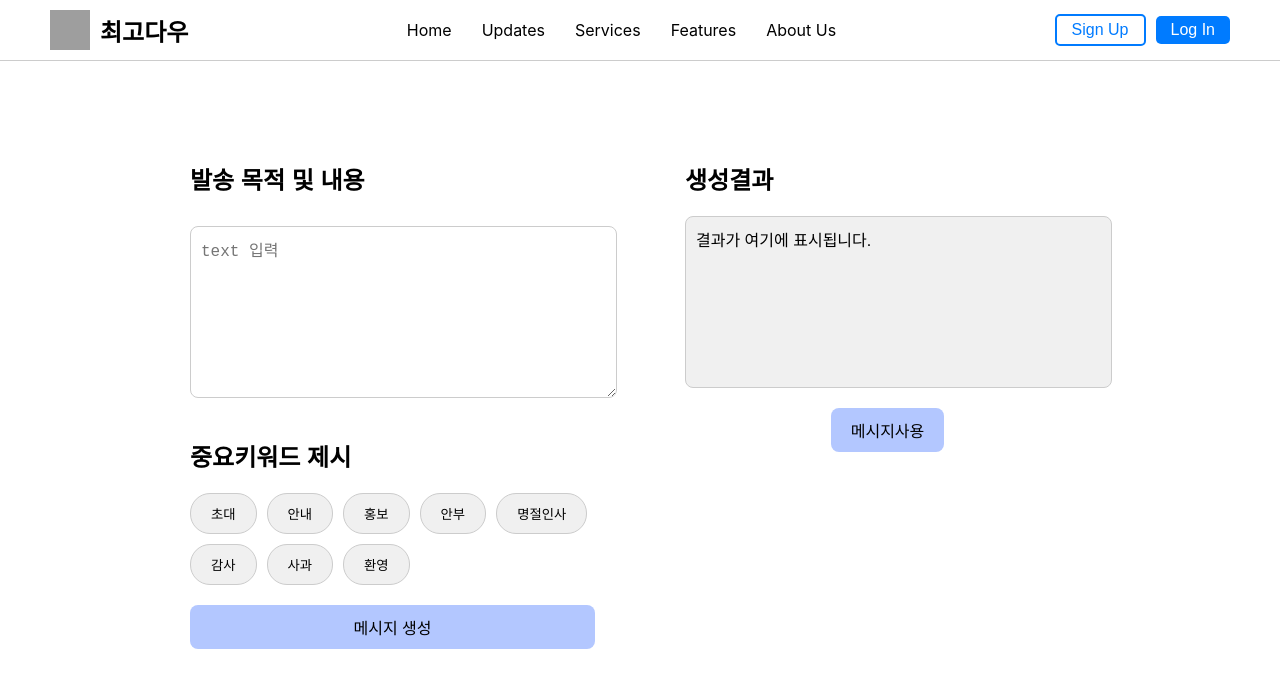
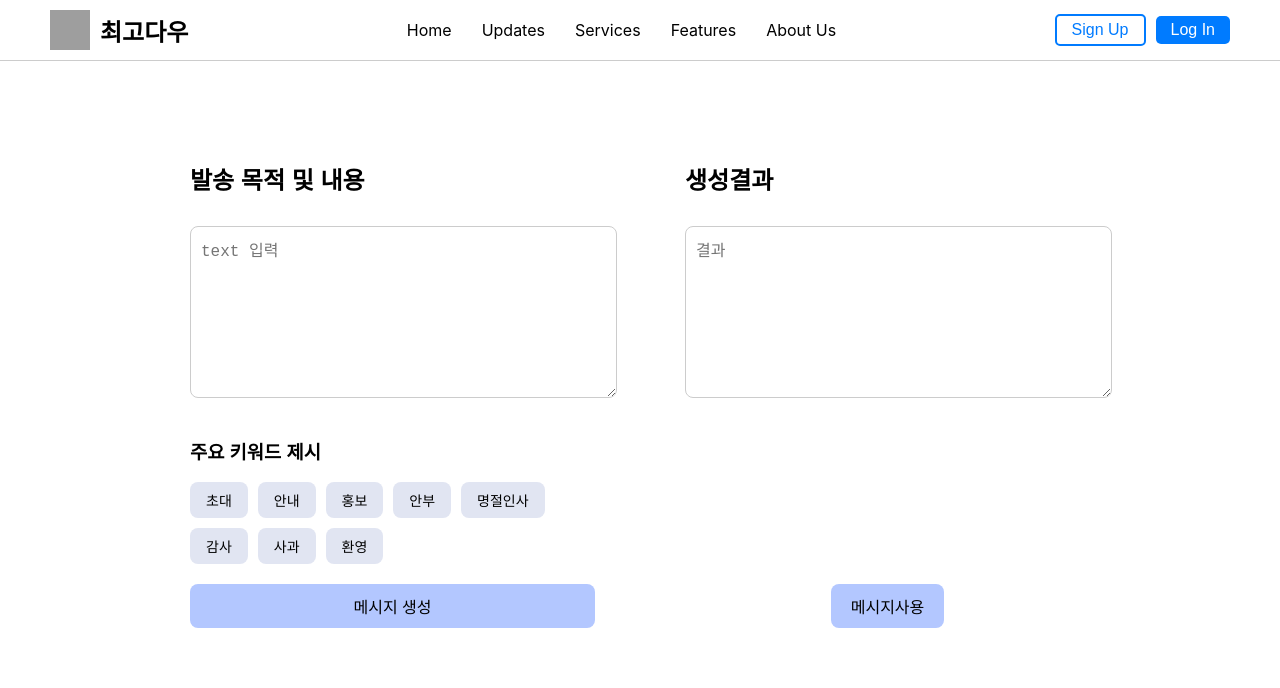
Before and after one commit to mk011011/PicMessage-frontend, a React (Create React App) app: page /message-generation in a window 1280 px wide. Shown: the top 688 px of the page. Built offline with nearby package versions, Linux system fonts and the light colour scheme; grey boxes are pictures that could not be loaded.

Commit message:
FEAT: 메세지 생성 화면구성 및 정보 전달

```diff
--- a/src/pages/MainPage.js
+++ b/src/pages/MainPage.js
@@ -1,11 +1,12 @@
-//메인 페이지
 import React from 'react';
 import ContactList from '../components/ContactList';
-import { useNavigate } from 'react-router-dom';
+import { useNavigate, useLocation } from 'react-router-dom'; // useLocation 추가
 import logo from '../assets/images/logo.png'; // 로고 이미지를 불러옵니다.
 
 const MainPage = () => {
   const navigate = useNavigate();
+  const location = useLocation(); // 메시지를 받을 위치 훅
+  const messageFromState = location.state?.message || ''; // 전달된 메시지 없을 경우 기본값 설정
 
   return (
     <div style={styles.container}>
@@ -21,15 +22,30 @@ const MainPage = () => {
         {/* 문자 자동생성 섹션 */}
         <div style={styles.section}>
           <label style={styles.label}>메시지</label>
-                    <textarea style={styles.textArea} placeholder="메시지를 입력하세요"></textarea>
-                    <button style={styles.button} onClick={() => navigate('/message-generation')}>문자 자동생성</button>
+          <textarea
+            style={styles.textArea}
+            placeholder="메시지를 입력하세요"
+            value={messageFromState} // 전달된 메시지를 표시
+            readOnly
+          ></textarea>
+          <button
+            style={styles.button}
+            onClick={() => navigate('/message-generation')}
+          >
+            문자 자동생성
+          </button>
         </div>
 
         {/* 이미지 자동생성 섹션 */}
         <div style={styles.section}>
           <label style={styles.label}>이미지</label>
           <div style={styles.imageBox}>이미지가 여기에 표시됩니다.</div>
-                    <button style={styles.button} onClick={() => navigate('/image-generation')}>이미지 자동생성</button>
+          <button
+            style={styles.button}
+            onClick={() => navigate('/image-generation')}
+          >
+            이미지 자동생성
+          </button>
         </div>
       </div>
 
@@ -39,21 +55,19 @@ const MainPage = () => {
       {/* 하단부: 챗봇 사용하기, 전송하기 버튼 */}
       <div style={styles.container}>
         {/* "챗봇 사용하기" 버튼 */}
-                <button style={styles.chatbotButton} onClick={() => navigate('/chatbot')}>챗봇 사용하기</button>
+        <button style={styles.chatbotButton} onClick={() => navigate('/chatbot')}>
+          챗봇 사용하기
+        </button>
 
         {/* "전송하기" 버튼 */}
         <button style={styles.sendButton}>전송하기</button>
       </div>
-
-            {/* <div style={styles.bottomSection}>
-        <button  onClick={() => navigate('/chatbot')}>챗봇 사용하기</button>
-        <button>전송하기</button>
-      </div> */}
     </div>
   );
 };
 
 const styles = {
+  // 기존 스타일 정의
   container: {
     padding: '40px 20px',
     display: 'flex',
@@ -92,11 +106,11 @@ const styles = {
     backgroundColor: '#0086BF',
     color: 'white',
     border: 'none',
-        padding: '15px 30px', // 버튼을 더 크게
-        fontSize: '18px', // 버튼 글자 크기를 더 크게
-        borderRadius: '8px', // 둥근 버튼
+    padding: '15px 30px',
+    fontSize: '18px',
+    borderRadius: '8px',
     cursor: 'pointer',
-        marginTop: '20px', // 간격을 좀 더 줌
+    marginTop: '20px',
     width: '100%',
   },
   label: {
@@ -129,30 +143,23 @@ const styles = {
     marginBottom: '10px',
     boxSizing: 'border-box',
   },
-    // bottomSection: {
-    //     display: 'flex',
-    //     justifyContent: 'center',
-    //     gap: '20px',
-    //     marginTop: '200px', // 더 아래로 이동
-    //     width: '100%',
-    // },
   chatbotButton: {
-        backgroundColor: '#76C7A3', // 녹색 배경
+    backgroundColor: '#76C7A3',
     color: 'white',
     border: 'none',
-        padding: '20px 40px', // 더 큰 버튼
-        fontSize: '20px', // 더 큰 글자 크기
-        borderRadius: '10px', // 둥근 버튼
+    padding: '20px 40px',
+    fontSize: '20px',
+    borderRadius: '10px',
     cursor: 'pointer',
     marginTop: '20px',
   },
   sendButton: {
-        backgroundColor: '#007BFF', // 파란색 배경
+    backgroundColor: '#007BFF',
     color: 'white',
     border: 'none',
-        padding: '15px 30px', // 중간 크기 버튼
-        fontSize: '16px', // 글자 크기
-        borderRadius: '8px', // 둥근 버튼
+    padding: '15px 30px',
+    fontSize: '16px',
+    borderRadius: '8px',
     cursor: 'pointer',
     marginTop: '20px',
   },
--- a/src/pages/MessageGeneration.js
+++ b/src/pages/MessageGeneration.js
@@ -1,20 +1,40 @@
 import React, { useState } from 'react';
+import { useNavigate } from 'react-router-dom';
 
+// 메시지 생성 페이지 컴포넌트
 const MessageGenerationPage = () => {
   const [inputText, setInputText] = useState('');
   const [generatedMessage, setGeneratedMessage] = useState('');
+  const [selectedKeywords, setSelectedKeywords] = useState([]); // 선택된 키워드 상태 추가
+
+  const navigate = useNavigate();
+
+  const keywords = ['초대', '안내', '홍보', '안부', '명절인사', '감사', '사과', '환영'];
 
   const handleInputChange = (e) => {
     setInputText(e.target.value);
   };
 
   const handleGenerateMessage = () => {
-    // 메시지 생성 로직
-    setGeneratedMessage(`Generated message for: ${inputText}`);
+    setGeneratedMessage(inputText);
   };
 
   const handleUseMessage = () => {
-    alert('Using the generated message: ' + generatedMessage);
+    if (selectedKeywords.length > 0) {
+      // 선택된 키워드를 알림창에 표시
+      alert(`선택된 키워드: ${selectedKeywords.join(', ')}`);
+    } else {
+      alert('선택된 키워드가 없습니다.');
+    }
+    navigate('/', { state: { message: generatedMessage } });
+  };
+
+  const toggleKeywordSelection = (keyword) => {
+    setSelectedKeywords((prevSelected) =>
+      prevSelected.includes(keyword)
+        ? prevSelected.filter((k) => k !== keyword) // 이미 선택된 키워드이면 제거
+        : [...prevSelected, keyword] // 선택되지 않은 키워드이면 추가
+    );
   };
 
   return (
@@ -29,16 +49,27 @@ const MessageGenerationPage = () => {
             onChange={handleInputChange}
             style={styles.textArea}
           />
-          <div style={styles.keywordsSection}>
-            <h2>중요키워드 제시</h2>
-            <div style={styles.keywords}>
-              {['초대', '안내', '홍보', '안부', '명절인사', '감사', '사과', '환영'].map((keyword) => (
-                <button key={keyword} style={styles.keywordButton}>
+
+          {/* 주요 키워드를 버튼으로 제공하는 영역 */}
+          <div style={styles.keywordContainer}>
+            <h3>주요 키워드 제시</h3>
+            <div style={styles.keywordButtons}>
+              {keywords.map((keyword) => (
+                <button
+                  key={keyword}
+                  onClick={() => toggleKeywordSelection(keyword)}
+                  style={{
+                    ...styles.keywordButton,
+                    backgroundColor: selectedKeywords.includes(keyword) ? '#b3c7ff' : '#e1e5f2', // 선택 시 색상 변화
+                  }}
+                >
                   {keyword}
                 </button>
               ))}
             </div>
           </div>
+
+          {/* 메시지 생성 버튼 */}
           <button onClick={handleGenerateMessage} style={styles.generateButton}>
             메시지 생성
           </button>
@@ -47,9 +78,13 @@ const MessageGenerationPage = () => {
         {/* 오른쪽 섹션: 생성 결과 */}
         <div style={styles.column}>
           <h2>생성결과</h2>
-          <div style={styles.resultBox}>
-            {generatedMessage ? generatedMessage : '결과가 여기에 표시됩니다.'}
-          </div>
+          <textarea
+            style={styles.textArea}
+            placeholder="결과"
+            value={generatedMessage}
+            readOnly
+          />
+          {/* 메시지 사용 버튼 */}
           <button onClick={handleUseMessage} style={styles.useButton}>
             메시지사용
           </button>
@@ -59,6 +94,7 @@ const MessageGenerationPage = () => {
   );
 };
 
+// 스타일 객체 정의
 const styles = {
   container: {
     display: 'flex',
@@ -88,30 +124,21 @@ const styles = {
     border: '1px solid #ccc',
     fontSize: '16px',
   },
-  resultBox: {
-    width: '100%',
-    height: '150px',
-    padding: '10px',
-    border: '1px solid #ccc',
-    borderRadius: '8px',
-    backgroundColor: '#f0f0f0',
-    fontSize: '16px',
-    marginBottom: '20px',
-  },
-  keywordsSection: {
+  keywordContainer: {
     marginTop: '20px',
   },
-  keywords: {
+  keywordButtons: {
     display: 'flex',
     flexWrap: 'wrap',
     gap: '10px',
+    marginTop: '10px',
   },
   keywordButton: {
-    padding: '10px 20px',
-    borderRadius: '20px',
-    border: '1px solid #ccc',
-    backgroundColor: '#f0f0f0',
+    padding: '8px 16px',
+    fontSize: '14px',
     cursor: 'pointer',
+    border: 'none',
+    borderRadius: '8px',
   },
   generateButton: {
     marginTop: '20px',
@@ -130,6 +157,8 @@ const styles = {
     border: 'none',
     borderRadius: '8px',
     alignSelf: 'center',
+    marginTop: '186px',
+
   },
 };
 
```
Lines whose indentation alone changed are shown as unchanged.
